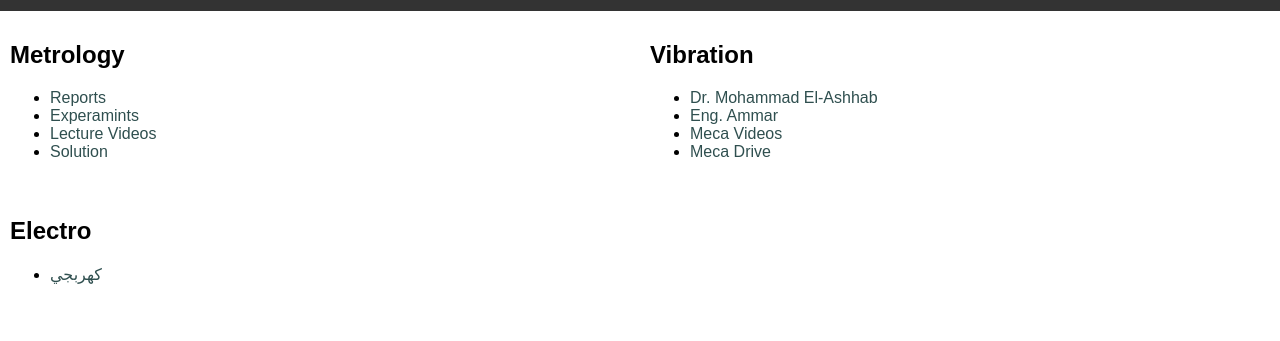
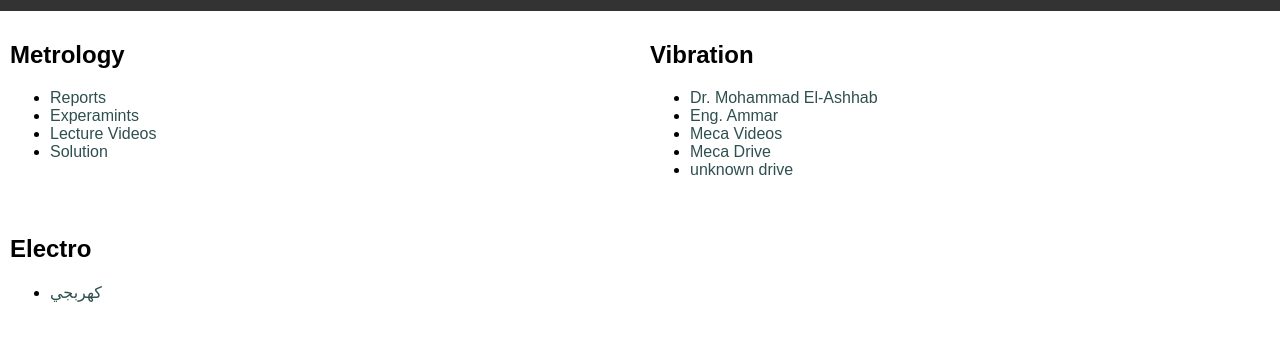
Before and after one commit to mohamedhesham155/material, a plain HTML site: page index.html in a window 1280 px wide. Shown: the part 89-430 px from the top of the page. Drawn offline with Linux system fonts and the light colour scheme.

Commit message:
Add files via upload

```diff
--- a/index.html
+++ b/index.html
@@ -65,6 +65,7 @@
             	<li><a href="https://drive.google.com/drive/folders/1QdfEHK7x0lafBNwZa5ZSB4dIKoL4PcGR">Eng. Ammar</a></li>
             	<li><a href="https://www.youtube.com/playlist?list=PLCFphj1iqdZlOC8GgilFcrDX_imoTgo9_">Meca Videos</a></li>
 				<li><a href="https://drive.google.com/drive/folders/14BZGoOClQlMc6gDez6koDn-F9xnTalTj">Meca Drive</a></li>
+				<li><a href="https://drive.google.com/drive/folders/1X_Zg1RlWqca_1hkzbqwt843UrIJ7rVx2">unknown drive</a></li>
 				<!-- <li><a href=""></a></li> -->
 		</ul>
 		</div>
```
